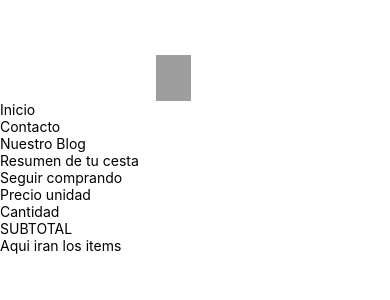
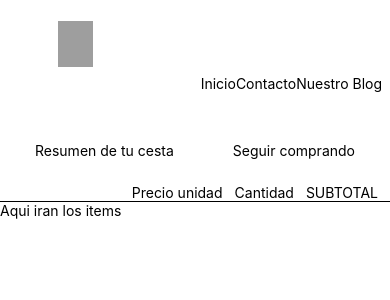
Before and after one commit to jasuarez21/Cart, a React Native app in the folder MyCart/: screen / in a window 390 px wide. Shown: the top 300 px of the page. Built offline with nearby package versions, Linux system fonts and the light colour scheme; grey boxes are pictures that could not be loaded.

Commit message:
Add some styles to header and carr

```diff
--- a/MyCart/src/components/Cart/Cart.tsx
+++ b/MyCart/src/components/Cart/Cart.tsx
@@ -1,19 +1,20 @@
 import React, {useState} from 'react';
 import {widthPercentageToDP as wp, heightPercentageToDP as hp} from 'react-native-responsive-screen';
-import {View, StyleSheet, Image, TouchableHighlight, Text} from 'react-native';
+import {View, StyleSheet, TouchableHighlight, Text} from 'react-native';
 
 const Cart = () => {
-    let [userSearch, setUserSearch] = useState('');
     return (
         <>
-            <View>
-                <Text>Resumen de tu cesta</Text>
+            <View style={styles.titleContainer}>
+                <Text style={styles.cartTitle}>Resumen de tu cesta</Text>
                 <TouchableHighlight>
-                    <Text>Seguir comprando</Text>
+                <Text>Seguir comprando</Text>
                 </TouchableHighlight>
-                <Text>Precio unidad</Text>
-                <Text>Cantidad</Text>
-                <Text>SUBTOTAL</Text>
+            </View>
+            <View style={styles.subtitleContainer}>
+                <Text style={styles.subtitle}>Precio unidad</Text>
+                <Text style={styles.subtitle}>Cantidad</Text>
+                <Text style={styles.subtitle}>SUBTOTAL</Text>
             </View>
             <View>
                 <Text>Aqui iran los items</Text>
@@ -21,5 +22,26 @@ const Cart = () => {
         </>
     )
 }
+const styles = StyleSheet.create({
+    titleContainer: {
+        display: 'flex',
+        flexDirection: 'row',
+        justifyContent: 'center',
+        alignSelf: 'center'
+    },
+    cartTitle: {
+        marginRight: wp('15%')
+    },
+    subtitleContainer: {
+        display: 'flex',
+        flexDirection: 'row',
+        justifyContent: 'flex-end',
+        borderBottomWidth: 1,
+        marginTop: hp('3%')
+    },
+    subtitle: {
+        marginRight: wp('3%')
+    }
+})
 
 export default Cart;
--- a/MyCart/src/components/Header/Header.tsx
+++ b/MyCart/src/components/Header/Header.tsx
@@ -6,7 +6,7 @@ const Header = () => {
     let [userSearch, setUserSearch] = useState('');
     return (
         <>
-            <View style={styles.headerContainer}>
+            <View style={styles.logoContainer}>
                 <Image
                     style={styles.logo}
                     source={{
@@ -14,7 +14,7 @@ const Header = () => {
                     }}
                 />
             </View>
-            <View>
+            <View style={styles.buttonsContainer}>
                 <TouchableHighlight>
                     <Text>Inicio</Text>
                 </TouchableHighlight>
@@ -30,17 +30,24 @@ const Header = () => {
 }
 
 const styles = StyleSheet.create({
-    headerContainer: {
+    logoContainer: {
         display: 'flex',
         flexDirection: 'row',
         alignSelf: 'center',
-        marginTop: hp('5%')
+        marginTop: hp('1%'),
+    },
+    buttonsContainer: {
+        display: 'flex',
+        flexDirection: 'row',
+        alignSelf: 'flex-end',
+        marginBottom: hp('5%'),
+        padding: hp('1%')
     },
     logo: {
         height: hp('5.4%'),
         width: wp('9%'),
         marginTop: hp('1.5%'),
-        marginLeft: - wp('10%')
+        marginLeft: - wp('35%')
     }
 })
 
```
